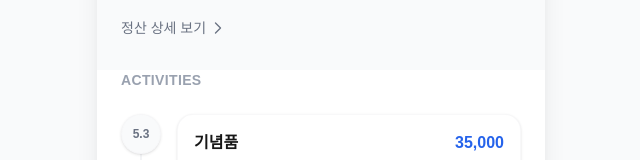
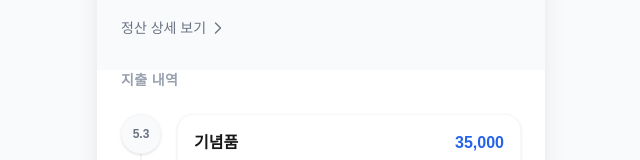
Before and after one commit to snghyn28/nanumi-frontend, a Next.js app: page / in a window 1280 px wide. Shown: the part 163-323 px from the top of the page, without its empty margins (319-959 px from the left). Built offline with nearby package versions, Linux system fonts and the light colour scheme.

Commit message:
chore: ACTIVITIES -> 지출 내역 번역

```diff
--- a/components/ExpenseList.tsx
+++ b/components/ExpenseList.tsx
@@ -11,7 +11,7 @@ const ExpenseList: React.FC<ExpenseListProps> = ({ expenses }) => {
 
     return (
         <div className="px-6 pb-24">
-            <h2 className="text-sm font-semibold text-gray-400 mb-6 tracking-wide uppercase">Activities</h2>
+            <h2 className="text-sm font-semibold text-gray-400 mb-6 tracking-wide uppercase">지출 내역</h2>
             <div className="flex flex-col">
                 {sortedExpenses.map((expense, index) => (
                     <ExpenseCard
```
